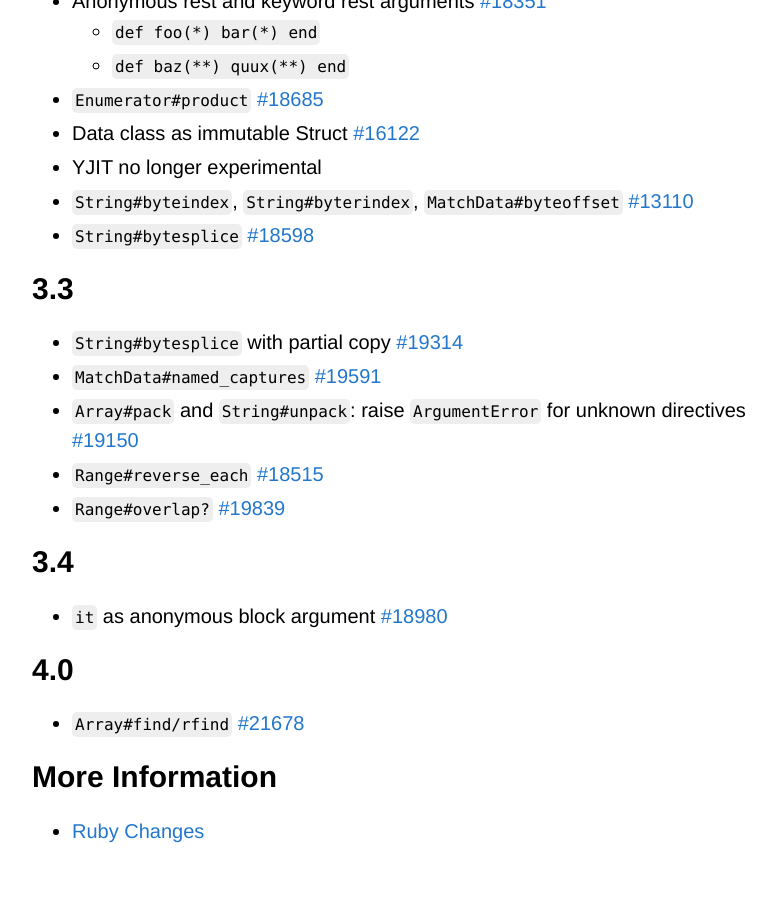
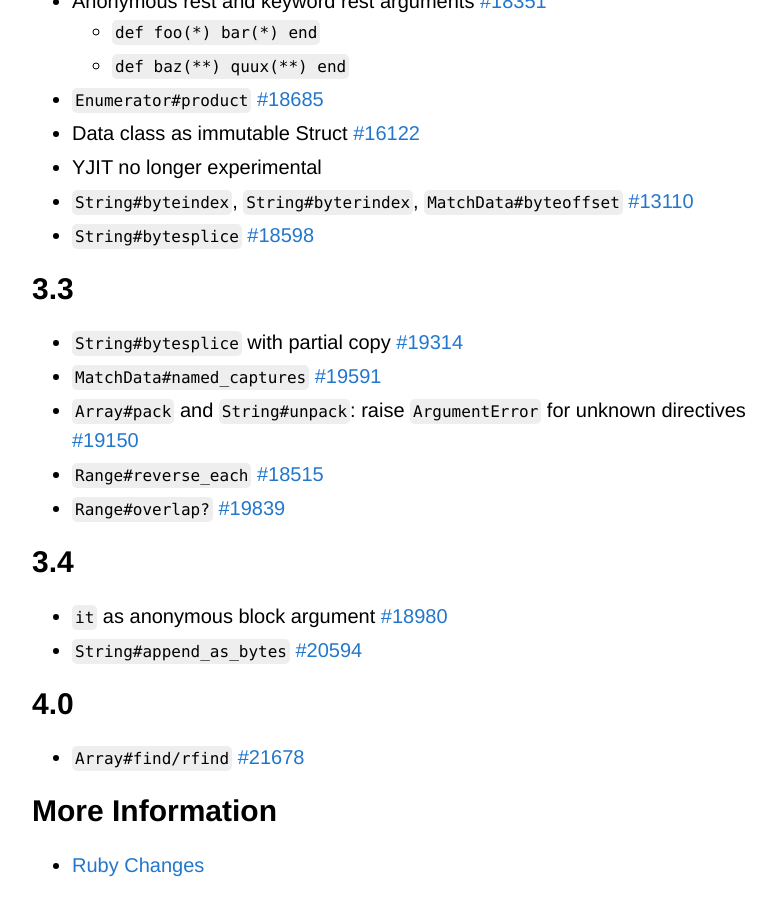
Before and after one commit to Maumagnaguagno/maumagnaguagno.github.io, a Jekyll site: the page built from ruby-versions.md, in a window 1280 px wide and 900 px high, scrolled down 4594 px. Shown: the whole window, without its empty margins (228-1004 px from the left). Built offline with Jekyll 4.4.1, drawn with Linux system fonts in a browser that asks for light colours; our own code applies the rules of GitHub Pages for plain Markdown files; before the commit the page ends 5460 px from its top, so only the background shows below that.

Commit message:
Add String#append_as_bytes to section 3.4 of Ruby Versions

```diff
--- a/ruby-versions.md
+++ b/ruby-versions.md
@@ -150,6 +150,7 @@ This is a reminder of how Ruby evolves through time.
 
 ## 3.4
 - ``it`` as anonymous block argument [#18980]({{ issue }}18980)
+- ``String#append_as_bytes`` [#20594]({{ issue }}20594)
 
 ## 4.0
 - ``Array#find/rfind`` [#21678]({{ issue }}21678)
```
